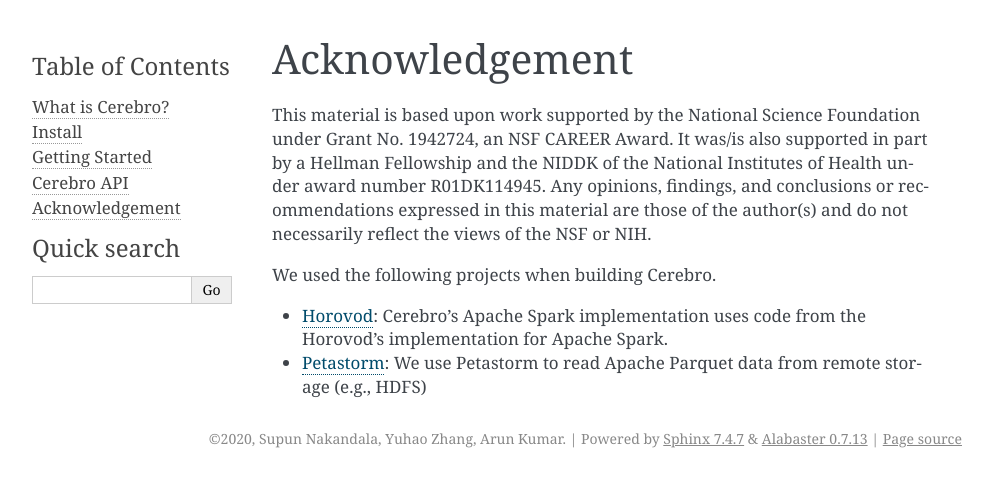
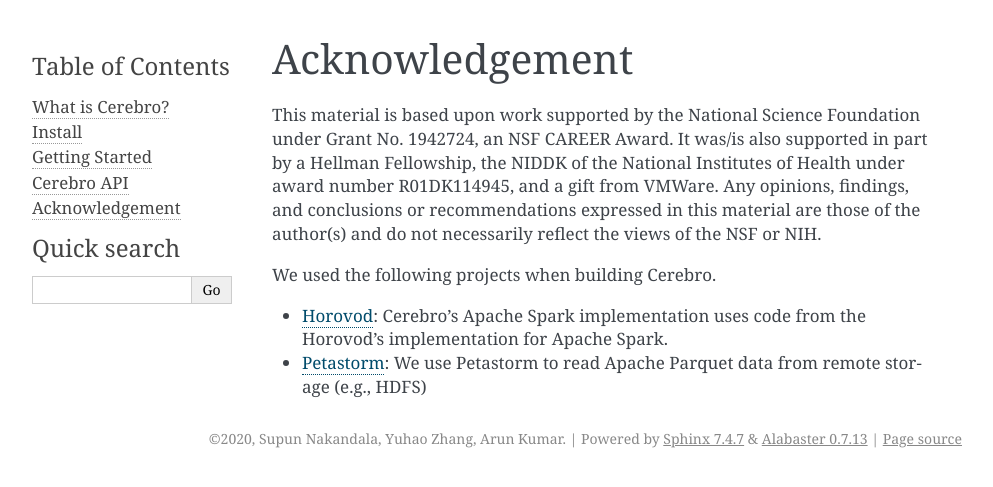
Before and after one commit to ADALabUCSD/cerebro-system, a Sphinx documentation site: the page built from docs-src/source/acknowledgement.md, in a window 1280 px wide. Shown: the top 487 px of the page, without its empty margins (148-1141 px from the left). Built offline with Sphinx 7.4.7, drawn with Linux system fonts in a browser that asks for light colours.

Commit message:
VMWare ack line

```diff
--- a/docs-src/source/acknowledgement.md
+++ b/docs-src/source/acknowledgement.md
@@ -1,6 +1,6 @@
 Acknowledgement
 ---------------
-This material is based upon work supported by the National Science Foundation under Grant No. 1942724, an NSF CAREER Award. It was/is also supported in part by a Hellman Fellowship and the NIDDK of the National Institutes of Health under award number R01DK114945. Any opinions, findings, and conclusions or recommendations expressed in this material are those of the author(s) and do not necessarily reflect the views of the NSF or NIH.
+This material is based upon work supported by the National Science Foundation under Grant No. 1942724, an NSF CAREER Award. It was/is also supported in part by a Hellman Fellowship, the NIDDK of the National Institutes of Health under award number R01DK114945, and a gift from VMWare. Any opinions, findings, and conclusions or recommendations expressed in this material are those of the author(s) and do not necessarily reflect the views of the NSF or NIH.
 
 We used the following projects when building Cerebro.
 - [Horovod](https://github.com/horovod/horovod): Cerebro's Apache Spark implementation uses code from the Horovod's
```
